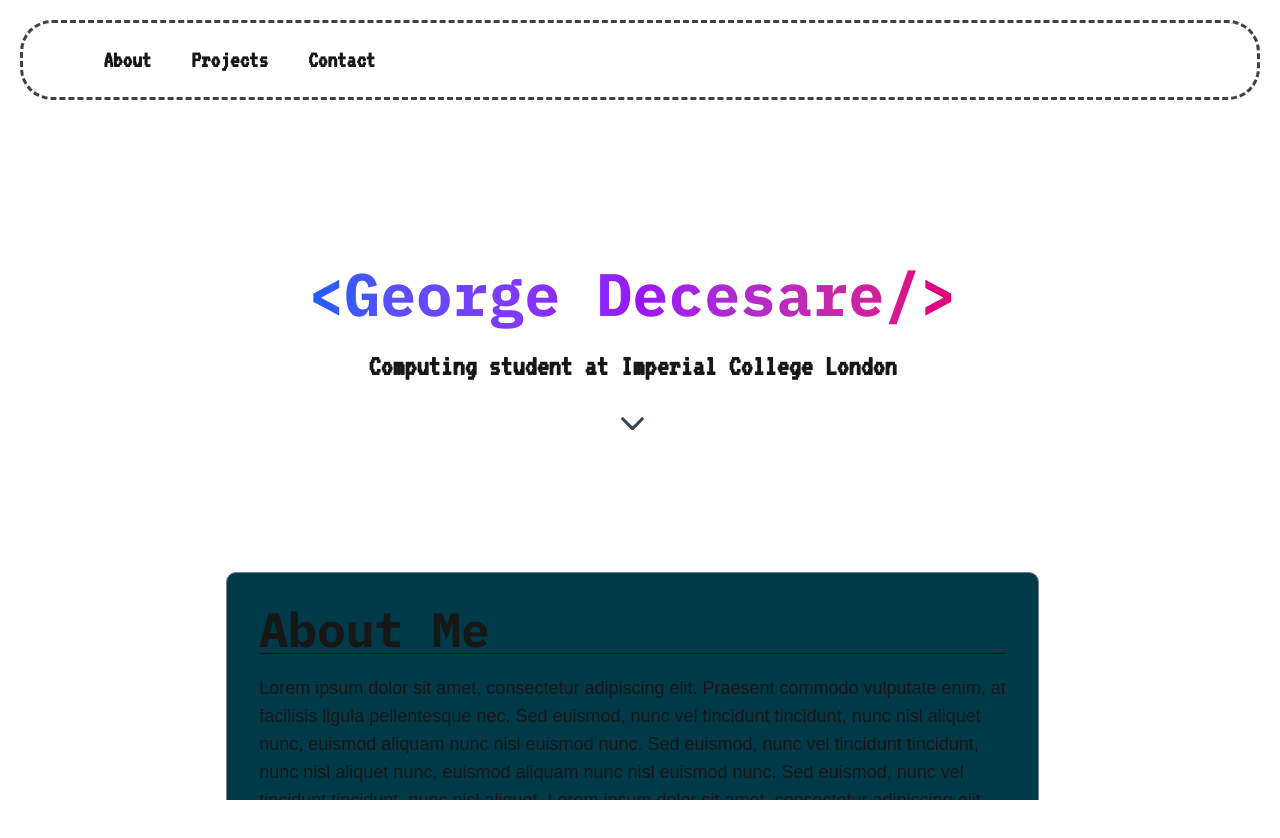
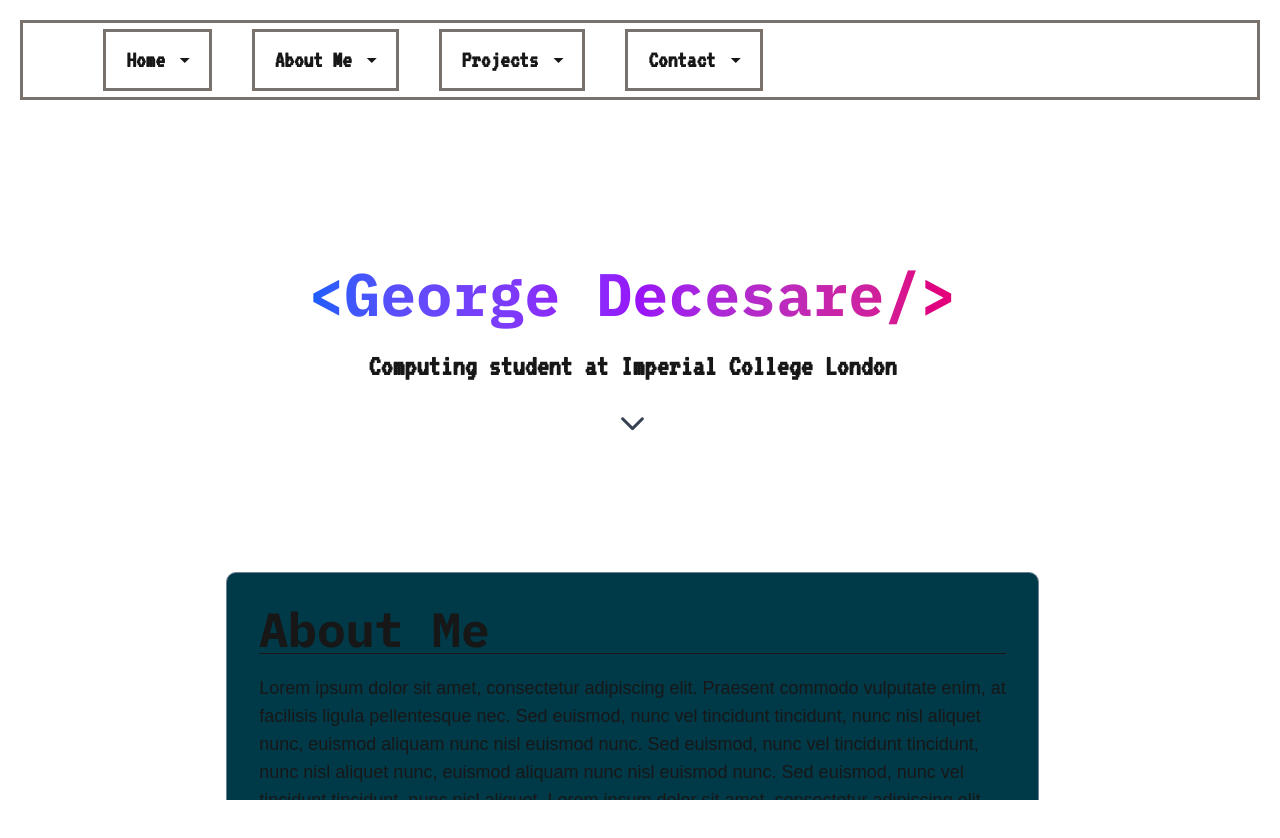
Before and after one commit to georgedecesare/decesare-dev, a Next.js app: page / in a window 1280 px wide. Shown: the top 838 px of the page. Built offline with nearby package versions, Linux system fonts and the light colour scheme.

Commit message:
Feat: Menu item animations

```diff
--- /dev/null
+++ b/src/app/navlink.tsx
@@ -0,0 +1,86 @@
+'use client';
+
+import { useEffect, useId, useState } from 'react';
+import gsap from 'gsap';
+
+export default function Navlink({ children }: { children?: React.ReactNode }) {
+  const [visible, setVisible] = useState(false);
+  const button = useId();
+  const menu = useId();
+
+  useEffect(() => {
+    const buttonEl = document.getElementById(button)!;
+    const menuEl = document.getElementById(menu)!;
+    function handleClickOutside(e: MouseEvent) {
+      if (buttonEl.contains(e.target as Node)) {
+        setVisible((prev) => !prev);
+        animate();
+        return;
+      }
+      if (menuEl.contains(e.target as Node)) {
+        return;
+      }
+      if (visible) {
+        setVisible(false);
+        animate();
+      }
+    }
+    document.addEventListener('mousedown', handleClickOutside);
+    return () => {
+      document.removeEventListener('mousedown', handleClickOutside);
+    };
+  });
+
+  function animate() {
+    if (visible) {
+      gsap.to(`#${menu}`, {
+        duration: 0.3,
+        autoAlpha: 0,
+        y: -20,
+        ease: 'power2.inOut',
+      });
+    } else {
+      gsap.set(`#${menu}`, { autoAlpha: 1 });
+      gsap.fromTo(
+        `#${menu}`,
+        {
+          duration: 0.3,
+          y: -20,
+        },
+        {
+          y: 0,
+          ease: 'bounce.out',
+          autoAlpha: 1,
+        }
+      );
+    }
+  }
+
+  return (
+    <a
+      className="cursor-pointer text-2xl font-bold font-terminal
+        whitespace-nowrap"
+    >
+      <div
+        className="border-3 border-stone-500 p-3 pl-5 flex flex-row
+          items-center"
+        id={button}
+      >
+        {children}
+        <span className="material-symbols-outlined text-3xl ml-2">
+          arrow_drop_down
+        </span>
+      </div>
+      <div
+        id={menu}
+        className="absolute border-3 mt-[-3] border-stone-500 z-50.
+          bg-background/70 backdrop-blur-sm px-5 invisible"
+      >
+        Menu item
+        <br />
+        Another
+        <br />
+      </div>
+    </a>
+  );
+}
--- a/src/app/page.tsx
+++ b/src/app/page.tsx
@@ -6,6 +6,7 @@
 import smoothScroll from '@/app/_script/smooth_scroll';
 import scrollTrigger from './_script/scroll_trigger';
 import setup from './_script/setup';
+import Navlink from './navlink';
 
 export default function Home() {
   const gradient =
@@ -20,16 +21,17 @@
     <>
       <header
         id="navbar"
-        className="fixed top-0 z-50 flex flex-row gap-10 h-20
-          w-[calc(100%-2.5rem)] px-10 items-center [&_a]:cursor-pointer
-          border-stone-700 border-3 rounded-4xl mx-5 mt-5 bg-background/70
-          backdrop-blur-sm invisible font-terminal border-dashed"
+        className="fixed top-0 z-40 flex flex-row gap-10 h-20
+          w-[calc(100%-2.5rem)] px-10 items-center border-3 mx-5 mt-5
+          bg-background/70 backdrop-blur-sm invisible font-terminal
+          border-stone-500"
       >
         <div id="logo" className="text-xl"></div>
-        <div id="navlinks" className="flex flex-row gap-10 font-bold text-2xl">
-          <a>About</a>
-          <a>Projects</a>
-          <a>Contact</a>
+        <div id="navlinks" className="flex flex-row gap-10">
+          <Navlink>Home</Navlink>
+          <Navlink>About Me</Navlink>
+          <Navlink>Projects</Navlink>
+          <Navlink>Contact</Navlink>
         </div>
       </header>
       <main
```
